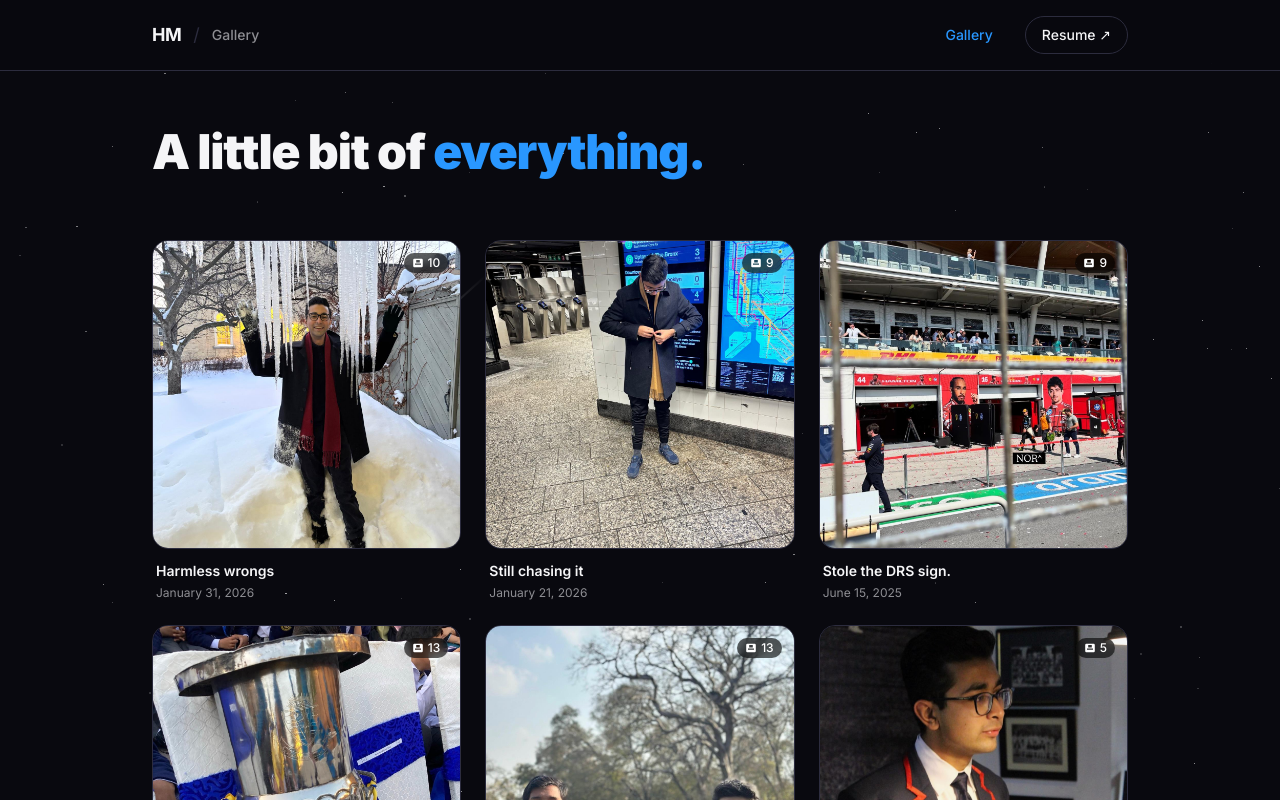
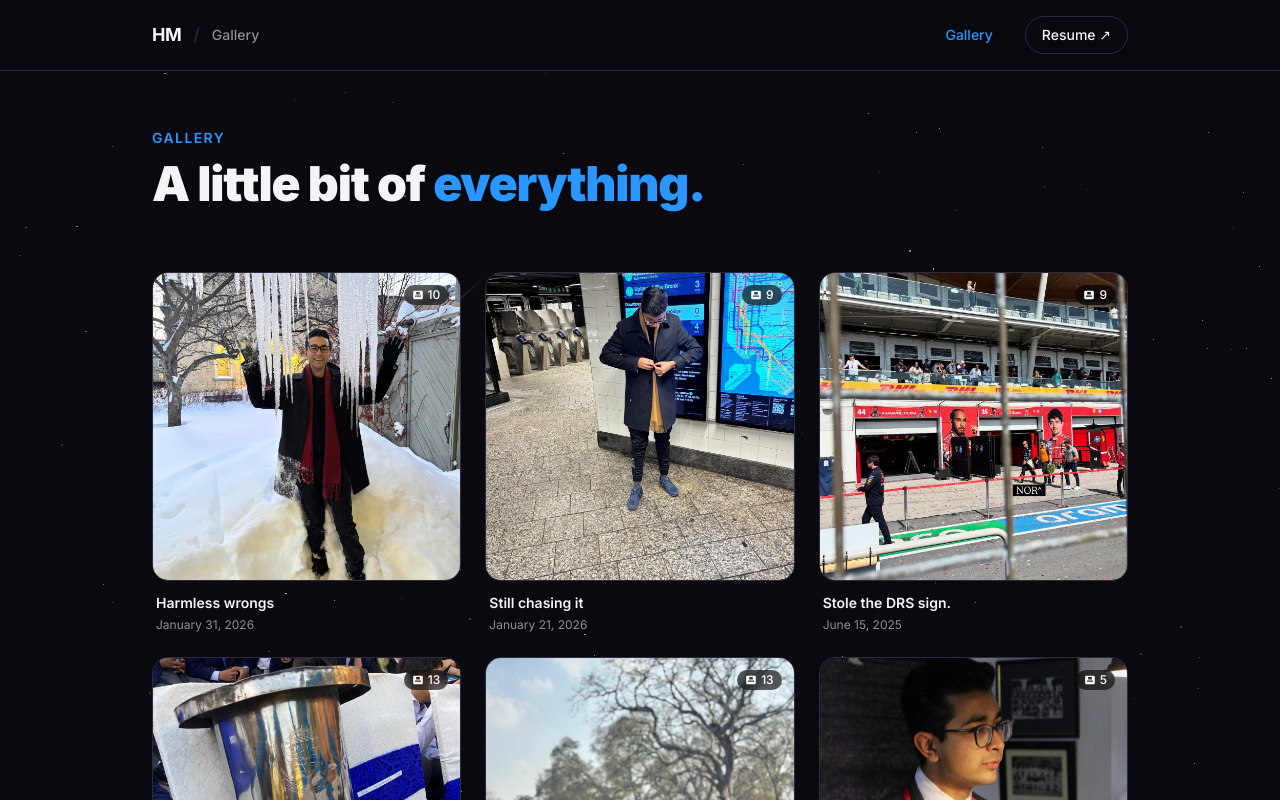
Before and after one commit to hasan-malik/hasan-malik.github.io, a React (Vite) app: page / in a window 1280 px wide. Both pictures are taken after a click on the button "Gallery". Shown: the top 800 px of the page. Built offline with nearby package versions, Linux system fonts and the light colour scheme.

Commit message:
feat: add gallery label above heading to match section style

```diff
--- a/src/components/Gallery.jsx
+++ b/src/components/Gallery.jsx
@@ -291,6 +291,7 @@ export default function Gallery({ onBack }) {
           transition={{ duration: 0.5, ease: [0.22, 1, 0.36, 1] }}
           className="mb-16"
         >
+          <p className="text-sm font-semibold text-apple-blue tracking-widest uppercase mb-3">Gallery</p>
           <h1 className="text-4xl md:text-5xl font-black tracking-tight">
             <span className="text-apple-dark">A little bit of </span>
             <span className="text-apple-blue">everything.</span>
```
